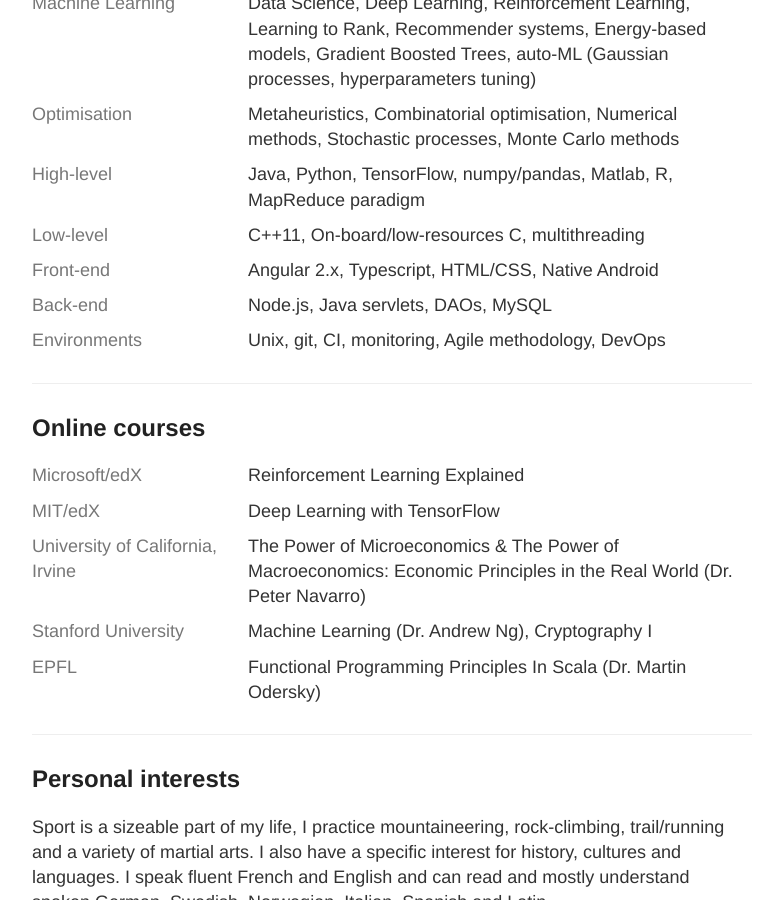
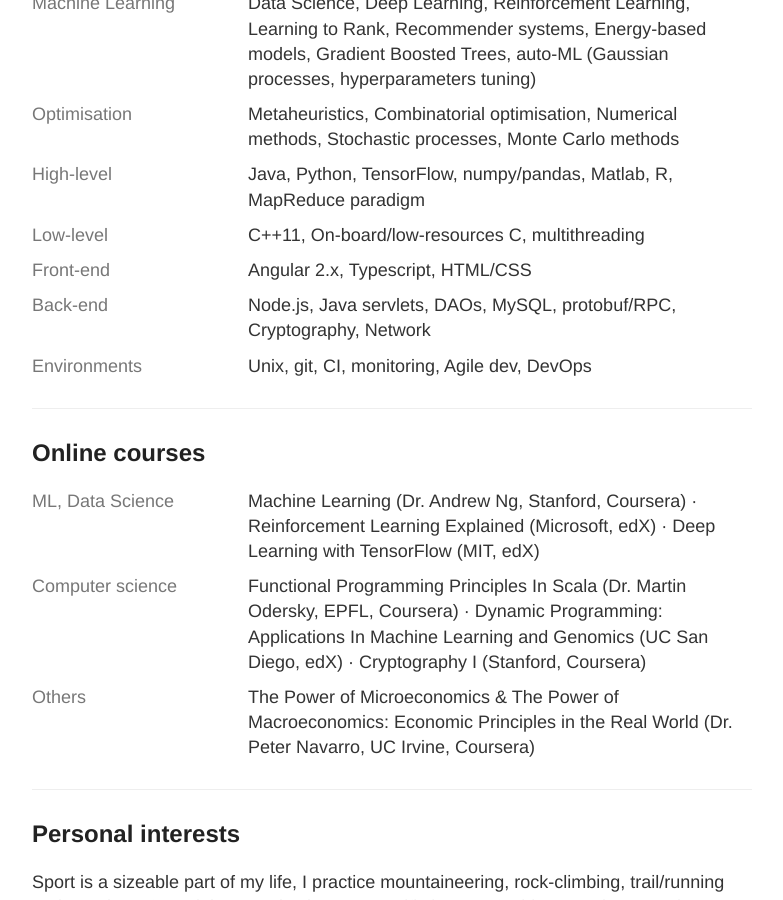
Before and after one commit to leonicoletti/leonicoletti.github.io, a Jekyll site: the page built from curriculum.html, in a window 1280 px wide and 900 px high, scrolled down 2029 px. Shown: the whole window, without its empty margins (248-1031 px from the left). Built offline with Jekyll 4.4.1, drawn with Linux system fonts in a browser that asks for light colours.

Commit message:
Rework of the online courses.

```diff
--- a/curriculum.html
+++ b/curriculum.html
@@ -64,39 +64,31 @@
     </div>
     <div class="row">
       <div class="column-left">Front-end</div>
-      <div class="column-right">Angular 2.x, Typescript, HTML/CSS, Native Android</div>
+      <div class="column-right">Angular 2.x, Typescript, HTML/CSS</div>
     </div>
     <div class="row">
       <div class="column-left">Back-end</div>
-      <div class="column-right">Node.js, Java servlets, DAOs, MySQL</div>
+      <div class="column-right">Node.js, Java servlets, DAOs, MySQL, protobuf/RPC, Cryptography, Network</div>
     </div>
     <div class="row">
       <div class="column-left">Environments</div>
-      <div class="column-right">Unix, git, CI, monitoring, Agile methodology, DevOps</div>
+      <div class="column-right">Unix, git, CI, monitoring, Agile dev, DevOps</div>
     </div>
 
     <div class="separator"></div>
     <h2>Online courses</h2>
 
     <div class="row">
-        <div class="column-left">Microsoft/edX</div>
-        <div class="column-right">Reinforcement Learning Explained</div>
-      </div>
-    <div class="row">
-      <div class="column-left">MIT/edX</div>
-      <div class="column-right">Deep Learning with TensorFlow</div>
+      <div class="column-left">ML, Data Science</div>
+      <div class="column-right">Machine Learning (Dr. Andrew Ng, Stanford, Coursera) &middot; Reinforcement Learning Explained (Microsoft, edX) &middot; Deep Learning with TensorFlow (MIT, edX)</div>
     </div>
     <div class="row">
-      <div class="column-left">University of California, Irvine</div>
-      <div class="column-right">The Power of Microeconomics & The Power of Macroeconomics: Economic Principles in the Real World (Dr. Peter Navarro)</div>
+      <div class="column-left">Computer science</div>
+      <div class="column-right">Functional Programming Principles In Scala (Dr. Martin Odersky, EPFL, Coursera) &middot; Dynamic Programming: Applications In Machine Learning and Genomics (UC San Diego, edX) &middot; Cryptography I (Stanford, Coursera)</div>
     </div>
     <div class="row">
-      <div class="column-left">Stanford University</div>
-      <div class="column-right">Machine Learning (Dr. Andrew Ng), Cryptography I</div>
-    </div>
-    <div class="row">
-      <div class="column-left">EPFL</div>
-      <div class="column-right">Functional Programming Principles In Scala (Dr. Martin Odersky)</div>
+      <div class="column-left">Others</div>
+      <div class="column-right">The Power of Microeconomics & The Power of Macroeconomics: Economic Principles in the Real World (Dr. Peter Navarro, UC Irvine, Coursera)</div>
     </div>
 
     <div class="separator"></div>
```
Also changed, not shown: 2 other files.
